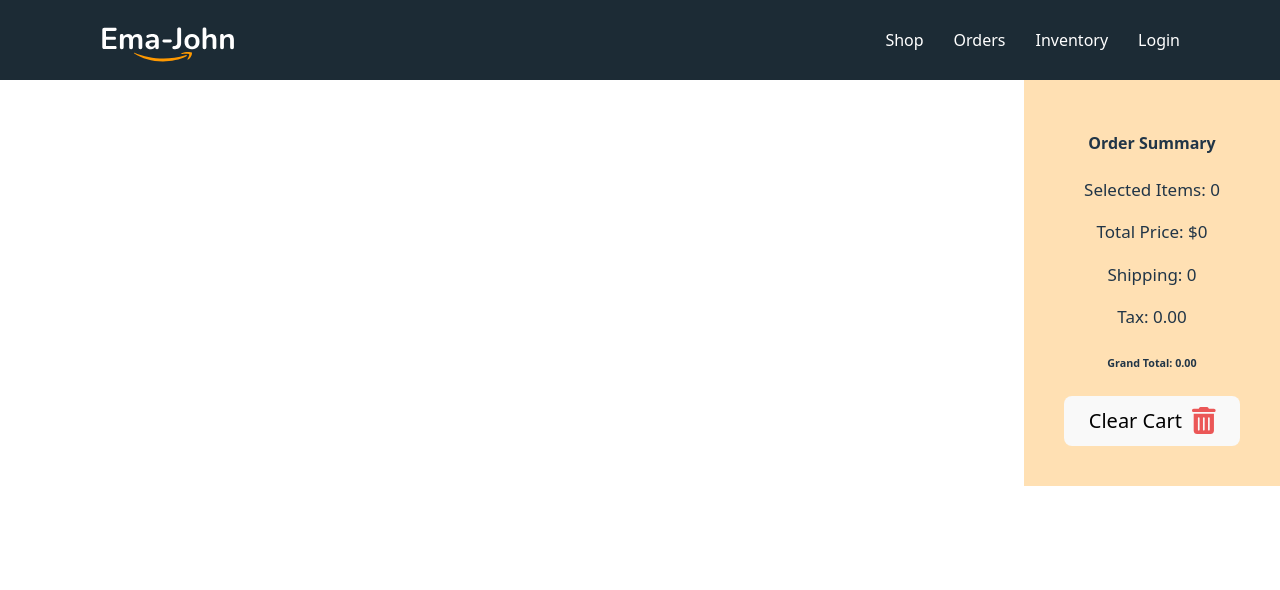
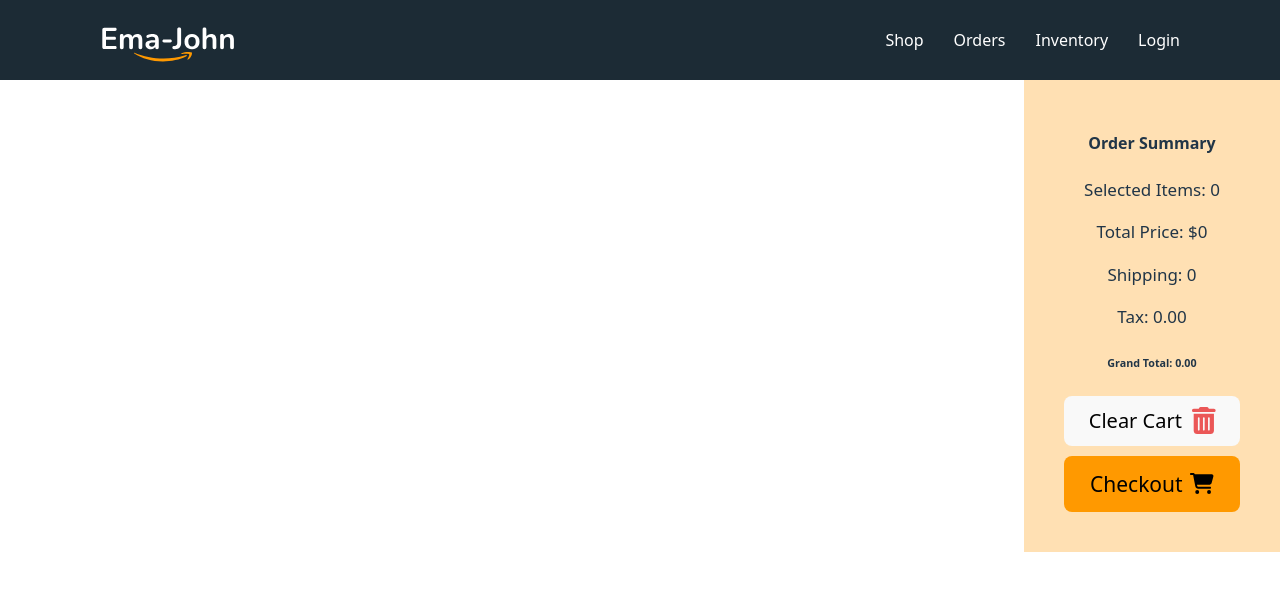
Before and after one commit to SwapnilRoyweb/ema-jhon-react-project, a React (Vite) app: page /orders in a window 1280 px wide. Shown: the top 590 px of the page. Built offline with nearby package versions, Linux system fonts and the light colour scheme.

Commit message:
checkout and clear cart button and function added

```diff
--- a/src/components/Cart/Cart.jsx
+++ b/src/components/Cart/Cart.jsx
@@ -3,7 +3,7 @@ import './Cart.css';
 import { FontAwesomeIcon } from '@fortawesome/react-fontawesome'
 import { faTrashAlt } from '@fortawesome/free-solid-svg-icons'
 
-const Cart = ({cart, handleClearCart}) => {
+const Cart = ({cart, handleClearCart, children}) => {
     // const cart = props.cart; //option 1
     // const {cart} = props; //option 2
     // console.log(cart);
@@ -35,6 +35,7 @@ const Cart = ({cart, handleClearCart}) => {
             <p>Tax: {tax.toFixed(2)}</p>
             <h6>Grand Total: {grandTotal.toFixed(2)}</h6>
             <button className='btn-clear-cart' onClick={handleClearCart}><span>Clear Cart</span> <FontAwesomeIcon className='delete-icon' icon={faTrashAlt} /></button>
+            {children}
         </div>
     );
 };
--- /dev/null
+++ b/src/components/Checkout/Checkout.jsx
@@ -0,0 +1,11 @@
+import React from 'react';
+
+const Checkout = () => {
+    return (
+        <div>
+            <h2>Checkout</h2>
+        </div>
+    );
+};
+
+export default Checkout;
--- a/src/components/Orders/Orders.css
+++ b/src/components/Orders/Orders.css
@@ -1,3 +1,17 @@
 .review-container{
     margin: 50px auto;
 }
+.checkout-link{
+    text-decoration: none;
+}
+.btn-checkout{
+    background-color: #FF9900;
+    width: 90%;
+    height: 56px;
+    font-size: 21px;
+    text-decoration: none;
+    margin: 10px auto;
+    display: flex;
+    align-items: center;
+    justify-content: space-between;
+}
--- a/src/components/Orders/Orders.jsx
+++ b/src/components/Orders/Orders.jsx
@@ -1,9 +1,11 @@
 import React, { useState } from 'react';
-import { useLoaderData, useSearchParams } from 'react-router-dom';
+import { Link, useLoaderData, useSearchParams } from 'react-router-dom';
 import { deleteShoppingCart, removeFromDb } from '../../utilities/fakedb';
 import Cart from '../Cart/Cart';
 import ReviewItem from '../ReviewItem/ReviewItem';
 import './Orders.css';
+import { FontAwesomeIcon } from '@fortawesome/react-fontawesome'
+import { faCartShopping } from '@fortawesome/free-solid-svg-icons'
 
 const Orders = () => {
     const savedCart = useLoaderData();
@@ -28,7 +30,11 @@ const Orders = () => {
                 }
             </div>
             <div>
-                <Cart handleClearCart={handleClearCart} cart={cart}></Cart>
+                <Cart handleClearCart={handleClearCart} cart={cart}>
+                    <Link className='checkout-link' to="/checkout">
+                        <button className='btn-checkout'><span>Checkout</span><FontAwesomeIcon icon={faCartShopping} /></button>
+                    </Link>
+                </Cart>
             </div>
         </div>
     );
--- a/src/components/Shop/Shop.css
+++ b/src/components/Shop/Shop.css
@@ -8,3 +8,17 @@
     grid-template-columns: repeat(3, 1fr);
     grid-gap: 30px;
 }
+.review-link{
+    text-decoration: none;
+}
+.btn-review{
+    background-color: #FF9900;
+    width: 90%;
+    height: 56px;
+    font-size: 21px;
+    text-decoration: none;
+    margin: 10px auto;
+    display: flex;
+    align-items: center;
+    justify-content: space-between;
+}
--- a/src/components/Shop/Shop.jsx
+++ b/src/components/Shop/Shop.jsx
@@ -1,10 +1,14 @@
 import React from 'react';
 import { useEffect } from 'react';
 import { useState } from 'react';
+import { Link } from 'react-router-dom';
 import { addToDb, deleteShoppingCart, getShoppingCart } from '../../utilities/fakedb';
 import Cart from '../Cart/Cart';
 import Product from '../Product/Product';
 import './Shop.css';
+import { FontAwesomeIcon } from '@fortawesome/react-fontawesome'
+import { faCartShopping } from '@fortawesome/free-solid-svg-icons'
+
 
 const Shop = () => {
     const [products, setProducts] = useState([]);
@@ -59,7 +63,12 @@ const Shop = () => {
                 }
             </div>
             <div className="cart-container">
-               <Cart cart={cart} handleClearCart={handleClearCart}></Cart>
+               <Cart cart={cart} handleClearCart={handleClearCart}>
+                <Link className='review-link' to="/orders">
+                    <button className='btn-review'><span>Review Order</span>
+                    <FontAwesomeIcon icon={faCartShopping} /></button>
+                </Link>
+               </Cart>
             </div>
         </div>
     );
--- a/src/main.jsx
+++ b/src/main.jsx
@@ -12,6 +12,7 @@ import Orders from './components/Orders/Orders';
 import Inventory from './components/Inventory/Inventory';
 import Login from './components/Login/Login';
 import cartProductsLoader from './loaders/CartProductsLoader';
+import Checkout from './components/Checkout/Checkout';
 
 const router = createBrowserRouter([
   {
@@ -32,6 +33,10 @@ const router = createBrowserRouter([
         element: <Inventory></Inventory>
       },
       {
+        path: 'checkout',
+        element: <Checkout></Checkout>
+      },
+      {
         path: 'login',
         element: <Login></Login>
       }
```
